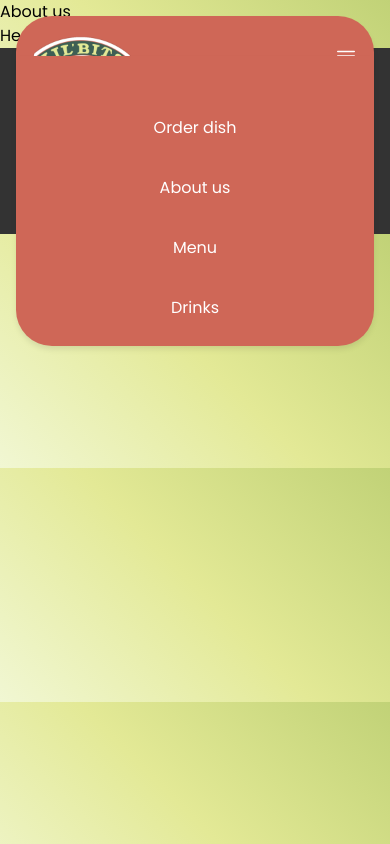
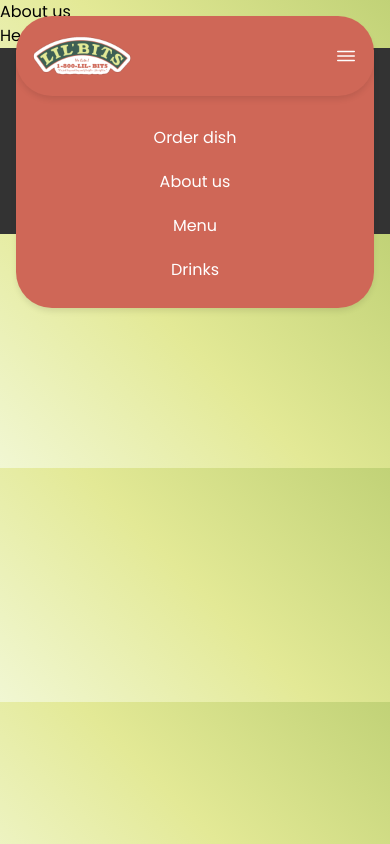
Before and after one commit to indianaea/lil_bits, a Next.js app: page /aboutUs in a window 390 px wide. Both pictures are taken after a click on the button 346 px from the left and 56 px from the top of the page. Built offline with nearby package versions, Linux system fonts and the light colour scheme.

Commit message:
breytingar á navbar

```diff
--- a/src/app/components/navbar.css
+++ b/src/app/components/navbar.css
@@ -2,36 +2,36 @@
   position: fixed;
   margin: auto;
   display: flex;
-  justify-content: center; /* Center the content horizontally */
-  align-items: center; /* Center the content vertically */
-  background-color: #cf6757; /* More visible for testing */
+  justify-content: center;
+  align-items: center;
+  background-color: #cf6757;
   color: white;
   font: "Poppins", sans-serif;
-  padding: 16px; /* Add horizontal padding */
+  padding: 16px;
   box-shadow: 0 4px 6px -1px rgba(0, 0, 0, 0.1);
   border-radius: 36px;
   top: 16px;
   left: 16px;
   right: 16px;
-  height: 80px; /* Fixed height for the navbar */
+  height: 80px;
   z-index: 100;
 }
 
 .container {
   max-width: 1024px;
-  width: 100%; /* Make container full width */
+  width: 100%;
   display: flex;
-  justify-content: space-between; /* Space between logo and menu */
-  align-items: center; /* Center items vertically */
+  justify-content: space-between;
+  align-items: center;
 }
 
 .logo img {
-  height: 100px; /* Adjust the height as needed */
-  width: auto; /* Maintain aspect ratio */
+  height: 100px;
+  width: auto;
 }
 
 .menuBtn {
-  display: none; /* Hidden on medium screens and up */
+  display: none;
   background: none;
   border: none;
   cursor: pointer;
@@ -40,13 +40,13 @@
 .icon {
   width: 24px;
   height: 24px;
-  filter: brightness(0) invert(1); /* This will make the icon white */
+  filter: brightness(0) invert(1);
 }
 
 .desktopMenu {
   display: flex;
   gap: 16px;
-  margin-left: auto; /* Move the menu to the right */
+  margin-left: auto;
 }
 
 .desktopMenu a {
@@ -55,29 +55,43 @@
 }
 
 .desktopMenu a:hover {
-  color: #27272a; /* raisinblack */
+  color: #27272a;
+}
+
+.mobileMenuWrapper {
+  position: fixed;
+  top: 0;
+  left: 0;
+  right: 0;
+  z-index: 50;
+  display: none;
+}
+
+.mobileMenuWrapper.open {
+  display: flex;
+  justify-content: center;
 }
 
 .mobileMenu {
-  display: none;
+  display: flex;
   flex-direction: column;
-  position: absolute;
-  top: 50%; /* Position below the navbar */
-  left: 0;
-  right: 0;
   background-color: #cf6757;
-  padding: 16px; /* Add horizontal padding */
-  padding-top: 50px;
+  padding: 16px;
+  padding-top: 66px;
   box-shadow: 0 4px 6px -1px rgba(0, 0, 0, 0.1);
   border-bottom-left-radius: 36px;
   border-bottom-right-radius: 36px;
+  position: absolute;
+  color: white;
+  top: 50px;
+  left: 16px;
+  right: 16px;
 }
 
 .mobileMenu a {
   display: block;
   padding: 10px;
-  text-align: center; /* Center the text */
-  z-index: 10;
+  text-align: center;
 }
 
 @media (max-width: 768px) {
@@ -87,10 +101,4 @@
   .desktopMenu {
     display: none;
   }
-  .mobileMenu {
-    display: flex;
-  }
-  .mobileMenu a {
-    display: block;
-  }
 }
--- a/src/app/components/navbar.tsx
+++ b/src/app/components/navbar.tsx
@@ -1,8 +1,7 @@
 "use client";
 import { useState } from "react";
-import "./navbar.css"
+import "./navbar.css";
 import Link from "next/link";
-
 
 export const NavbarMenu = () => {
     const [isOpen, setIsOpen] = useState(false);
@@ -12,6 +11,8 @@ export const NavbarMenu = () => {
     };
 
     return (
+        <>
+            <div className="navbar">
                 <div className="container">
                     <Link href="/" className="logo">
                         <img src="/lilbits.png" alt="Website Logo" />
@@ -19,7 +20,7 @@ export const NavbarMenu = () => {
                     <button className="menuBtn" onClick={toggleMenu}>
                         <img src="/hamburger-icon.svg" alt="Menu" className="icon" />
                     </button>
-            <ul className={`desktopMenu ${isOpen ? "mobileMenu" : ""}`}>
+                    <ul className="desktopMenu">
                         <li>
                             <Link href="/order">Order dish</Link>
                         </li>
@@ -34,13 +35,29 @@ export const NavbarMenu = () => {
                         </li>
                     </ul>
                 </div>
+            </div>
+            <div className={`mobileMenuWrapper ${isOpen ? "open" : ""}`}>
+                <ul className="mobileMenu">
+                    <li>
+                        <Link href="/order">Order dish</Link>
+                    </li>
+                    <li>
+                        <Link href="/aboutUs">About us</Link>
+                    </li>
+                    <li>
+                        <Link href="/menu">Menu</Link>
+                    </li>
+                    <li>
+                        <Link href="/order/drink">Drinks</Link>
+                    </li>
+                </ul>
+            </div>
+        </>
     );
 };
 
 const Navbar = () => {
-    return (
-        <div className="navbar">{<NavbarMenu />}</div>
-    );
+    return <NavbarMenu />;
 };
 
 export default Navbar;
```
Lines whose indentation alone changed are shown as unchanged.
